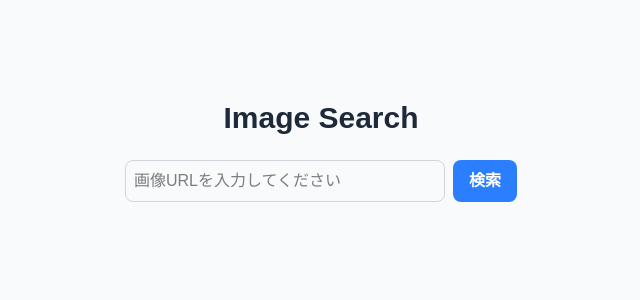
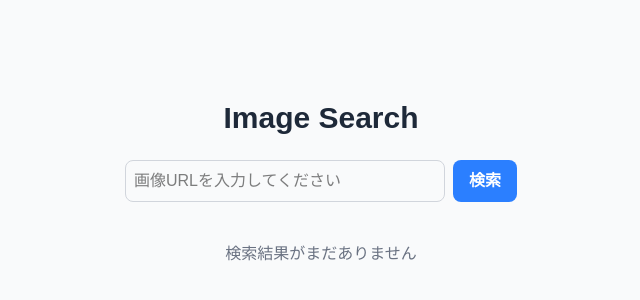
Before and after one commit to yutaka2020/rakuten_embedding, a Next.js app in the folder frontend/: page / in a window 1280 px wide. Shown: the part 220-520 px from the top of the page, without its empty margins (319-959 px from the left). Built offline with nearby package versions, Linux system fonts and the light colour scheme.

Commit message:
jsonを受け取り、表示するように実装

```diff
--- a/frontend/app/page.tsx
+++ b/frontend/app/page.tsx
@@ -29,6 +29,12 @@ export default function Home() {
 
       const data = await res.json();
       console.log("サーバーからのレスポンス", data);
+      if (data.error) {
+        setError(data.err)
+      } else {
+        setResults(data.results)
+      }
+
     } catch (err) {
       console.error("通信エラー", err);
       setError("サーバーとの通信に失敗しました")
@@ -58,8 +64,26 @@ export default function Home() {
       {error && (
         <p className="text-center text-red-500 font-medium mb-4">{error}</p>
       )}
-      {imageUrl && (
-        <p>入力値：<b>{imageUrl}</b></p>
+
+      {results.length > 0 ? (
+        <div className="grid grid-cols-1 md:grid-cols-3 gap-6">
+          {results.map((item, i) => (
+            <div key={i} className="bg-white p-4 rounded-xl shadow-md boeder border-gray-100">
+              <img src={item.image_url} alt={item.name} className="w-full h-48 object-cover rounded-lg" />
+              <h2 className="font-semibold text-lg mt-2 text-gray-800 line-clamp-2">{item.name}</h2>
+              <p className="text-gray-600">値段 : {item.price}</p>
+              <p className="text-gray-500">ブランド : {item.shop}</p>
+              <a href={item.product_url} target="_blank" rel="noopener noreferrer" className="text-blue-500 hover:underline text-sm">
+                商品ページへ
+              </a>
+            </div>
+          ))}
+        </div>
+      ) : (
+        !loading &&
+        !error && (
+          <p className="text-center text-gray-500 mt-10">検索結果がまだありません</p>
+        )
       )}
     </main>
   )
```
